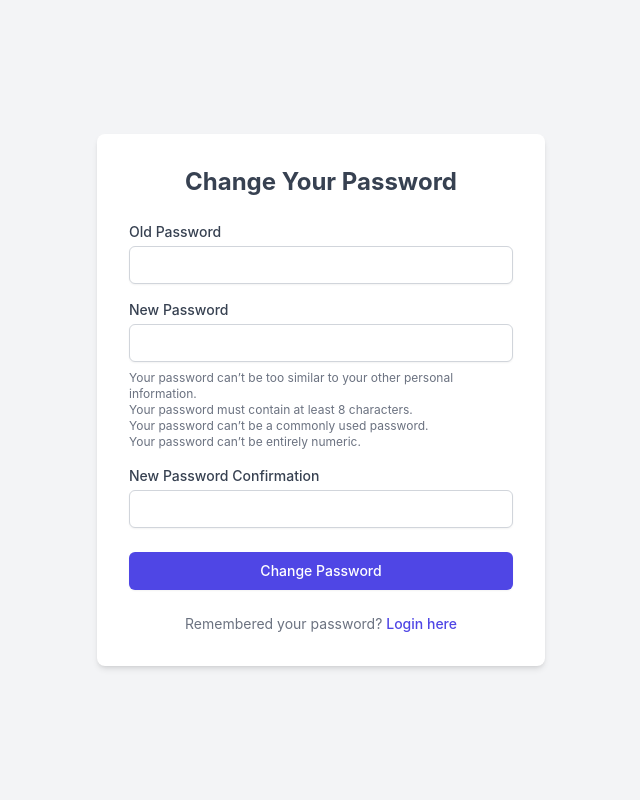
After one commit to bmonagan/E-Commerce-Backend, a Django app: template BEcom/templates/registration/password_change_form.html in a window 1280 px wide. The commit adds this page. Shown: the whole page, without its empty margins (319-959 px from the left). Run offline with Django 5.2, Linux system fonts and the light colour scheme; the template is opened without the code that fills it, so the values that code supplies are empty; some libraries are stand-ins or nearby versions.

Commit message:
added password change and change done teampltes and functionality

```diff
--- /dev/null
+++ b/BEcom/templates/registration/password_change_form.html
@@ -0,0 +1,52 @@
+<!DOCTYPE html>
+<html lang="en">
+<head>
+    <meta charset="UTF-8">
+    <meta name="viewport" content="width=device-width, initial-scale=1.0">
+    <title>Change Password</title>
+    <script src="https://cdn.tailwindcss.com"></script>
+    <style>
+        /* Custom styles can be added here if needed */
+        body {
+            font-family: 'Inter', sans-serif; /* Using Inter font as preferred */
+        }
+    </style>
+</head>
+<body class="bg-gray-100 flex items-center justify-center min-h-screen">
+    <div class="bg-white p-8 rounded-lg shadow-md w-full max-w-md">
+        <h1 class="text-2xl font-bold mb-6 text-center text-gray-700">Change Your Password</h1>
+
+        <form method="post" action=""> <input type="hidden" name="csrfmiddlewaretoken" value="YOUR_CSRF_TOKEN_PLACEHOLDER"> <div class="mb-4">
+                <label for="id_old_password" class="block text-sm font-medium text-gray-700 mb-1">Old Password</label>
+                <input type="password" name="old_password" autocomplete="current-password" required id="id_old_password" class="mt-1 block w-full px-3 py-2 border border-gray-300 rounded-md shadow-sm placeholder-gray-400 focus:outline-none focus:ring-indigo-500 focus:border-indigo-500 sm:text-sm">
+                </div>
+
+            <div class="mb-4">
+                <label for="id_new_password1" class="block text-sm font-medium text-gray-700 mb-1">New Password</label>
+                <input type="password" name="new_password1" autocomplete="new-password" required id="id_new_password1" class="mt-1 block w-full px-3 py-2 border border-gray-300 rounded-md shadow-sm placeholder-gray-400 focus:outline-none focus:ring-indigo-500 focus:border-indigo-500 sm:text-sm">
+                <p class="mt-2 text-xs text-gray-500">
+                    Your password can’t be too similar to your other personal information. <br>
+                    Your password must contain at least 8 characters. <br>
+                    Your password can’t be a commonly used password. <br>
+                    Your password can’t be entirely numeric.
+                </p>
+            </div>
+
+            <div class="mb-6">
+                <label for="id_new_password2" class="block text-sm font-medium text-gray-700 mb-1">New Password Confirmation</label>
+                <input type="password" name="new_password2" autocomplete="new-password" required id="id_new_password2" class="mt-1 block w-full px-3 py-2 border border-gray-300 rounded-md shadow-sm placeholder-gray-400 focus:outline-none focus:ring-indigo-500 focus:border-indigo-500 sm:text-sm">
+                </div>
+
+            <div>
+                <button type="submit" class="w-full flex justify-center py-2 px-4 border border-transparent rounded-md shadow-sm text-sm font-medium text-white bg-indigo-600 hover:bg-indigo-700 focus:outline-none focus:ring-2 focus:ring-offset-2 focus:ring-indigo-500">
+                    Change Password
+                </button>
+            </div>
+        </form>
+
+        <p class="mt-6 text-center text-sm text-gray-500">
+            Remembered your password? <a  href="{% url 'login' %}" class="font-medium text-indigo-600 hover:text-indigo-500">Login here</a>
+            </p>
+    </div>
+</body>
+</html>
```
Also changed, not shown: BEcom/templates/home.html (+5 -7 lines), BEcom/templates/registration/password_change_done.html (added, +31 -0 lines).
